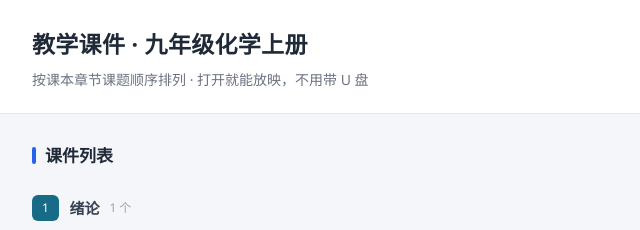
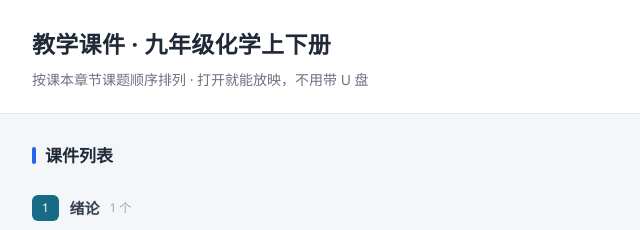
Before and after one commit to huangleihuangmingyue/course-player, a plain HTML site: page courseware/index.html in a window 1280 px wide. Shown: the top 230 px of the page, 146-786 px from the left. Drawn offline with Linux system fonts and the light colour scheme.

Commit message:
发布教学课件：34 个文件（2026-11-25 17:03）

```diff
--- a/courseware/index.html
+++ b/courseware/index.html
@@ -5,7 +5,7 @@
 <meta name="viewport" content="width=device-width, initial-scale=1, viewport-fit=cover">
 <meta name="robots" content="noindex,nofollow,noarchive">
 <meta name="referrer" content="no-referrer">
-<title>教学课件 · 九年级化学上册</title>
+<title>教学课件 · 九年级化学上下册</title>
 <style>
   *{box-sizing:border-box;margin:0;padding:0;-webkit-tap-highlight-color:transparent}
   body{font-family:"PingFang SC","Microsoft YaHei","Segoe UI",system-ui,sans-serif;
@@ -60,7 +60,7 @@
 <header>
   <div class="wrap">
     <div>
-      <h1 id="pageTitle">教学课件 · 九年级化学上册</h1>
+      <h1 id="pageTitle">教学课件 · 九年级化学上下册</h1>
       <div class="sub">按课本章节课题顺序排列 · 打开就能放映，不用带 U 盘</div>
     </div>
     <a class="back" href="../">← 返回视频连播</a>
```
